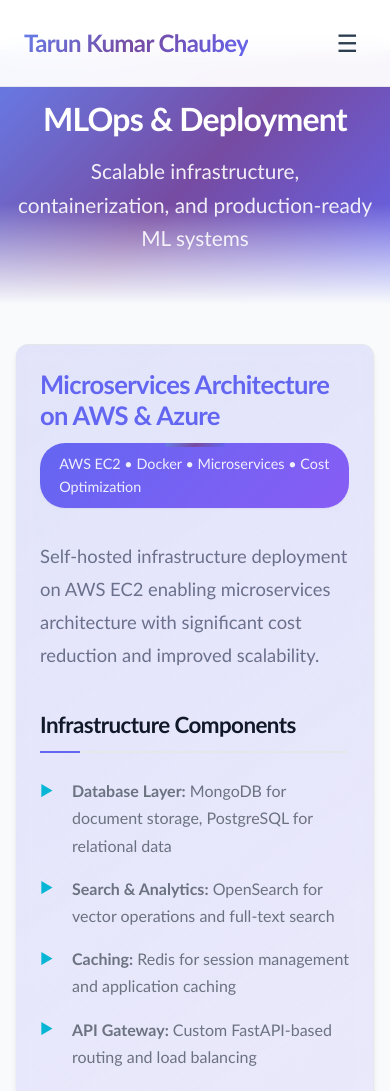
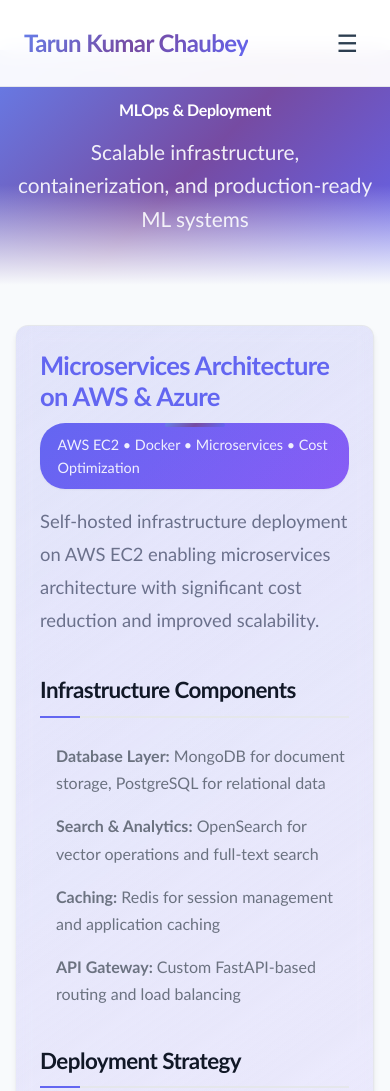
Before and after one commit to TarunChaubey/tarunchaubey.github.io, a plain HTML site: page mlops.html in a window 390 px wide. Shown: the top 1091 px of the page. Drawn offline with Linux system fonts and the light colour scheme.

Commit message:
update padding

```diff
--- a/assets/css/style.css
+++ b/assets/css/style.css
@@ -274,7 +274,7 @@ section h2::after {
     background: var(--bg-card);
     backdrop-filter: blur(10px);
     padding: 2.5rem;
-    margin-bottom: 2rem;
+    margin-bottom: 1rem;
     border-radius: var(--border-radius);
     border: 1px solid var(--border-color);
     box-shadow: var(--shadow-md);
@@ -348,7 +348,7 @@ section h2::after {
 .experience-item li,
 .project-details li {
     margin-bottom: 1rem;
-    padding-left: 2rem;
+    padding-left: 1rem;
     position: relative;
     line-height: 1.7;
     color: var(--text-secondary);
@@ -357,30 +357,21 @@ section h2::after {
 .experience-item li::before {
     content: '●';
     color: var(--primary-color);
-    font-size: 1.2rem;
+    font-size: 1.1rem;
     position: absolute;
     left: 0.5rem;
     top: 0;
 }
 
-.project-details li::before {
-    content: '▶';
-    color: var(--accent-color);
-    position: absolute;
-    left: 0;
-    font-size: 0.9rem;
-    top: 0.1rem;
-}
-
 /* Enhanced Project Styling */
 .project-meta {
-    margin-bottom: 2rem;
+    margin-bottom: 1rem;
 }
 
 .tech-stack {
     background: linear-gradient(135deg, var(--primary-color), var(--secondary-color));
     color: white;
-    padding: 0.6rem 1.2rem;
+    padding: 0.6rem 1.1rem;
     border-radius: 25px;
     font-size: 0.9rem;
     font-weight: 500;
@@ -499,7 +490,7 @@ footer::before {
 @media (max-width: 1024px) {
     .skills-grid {
         grid-template-columns: repeat(auto-fit, minmax(300px, 1fr));
-        gap: 2rem;
+        gap: 1rem;
     }
 }
 
@@ -555,7 +546,7 @@ footer::before {
     }
 
     section h2 {
-        font-size: 2.2rem;
+        font-size: 2.1rem;
         margin-bottom: 3rem;
     }
 
@@ -567,7 +558,7 @@ footer::before {
     .project-card,
     .experience-item,
     .skill-category {
-        padding: 2rem;
+        padding: 1rem;
         margin-bottom: 1.5rem;
     }
 
@@ -578,7 +569,7 @@ footer::before {
 
 @media (max-width: 480px) {
     .hero h1 {
-        font-size: 2.2rem;
+        font-size: 2.1rem;
     }
 
     .hero-subtitle {
@@ -586,7 +577,7 @@ footer::before {
     }
 
     .page-header h1 {
-        font-size: 2rem;
+        font-size: 1rem;
     }
 
     .project-card,
```
Also changed, not shown: index.html (+9 -2 lines).
